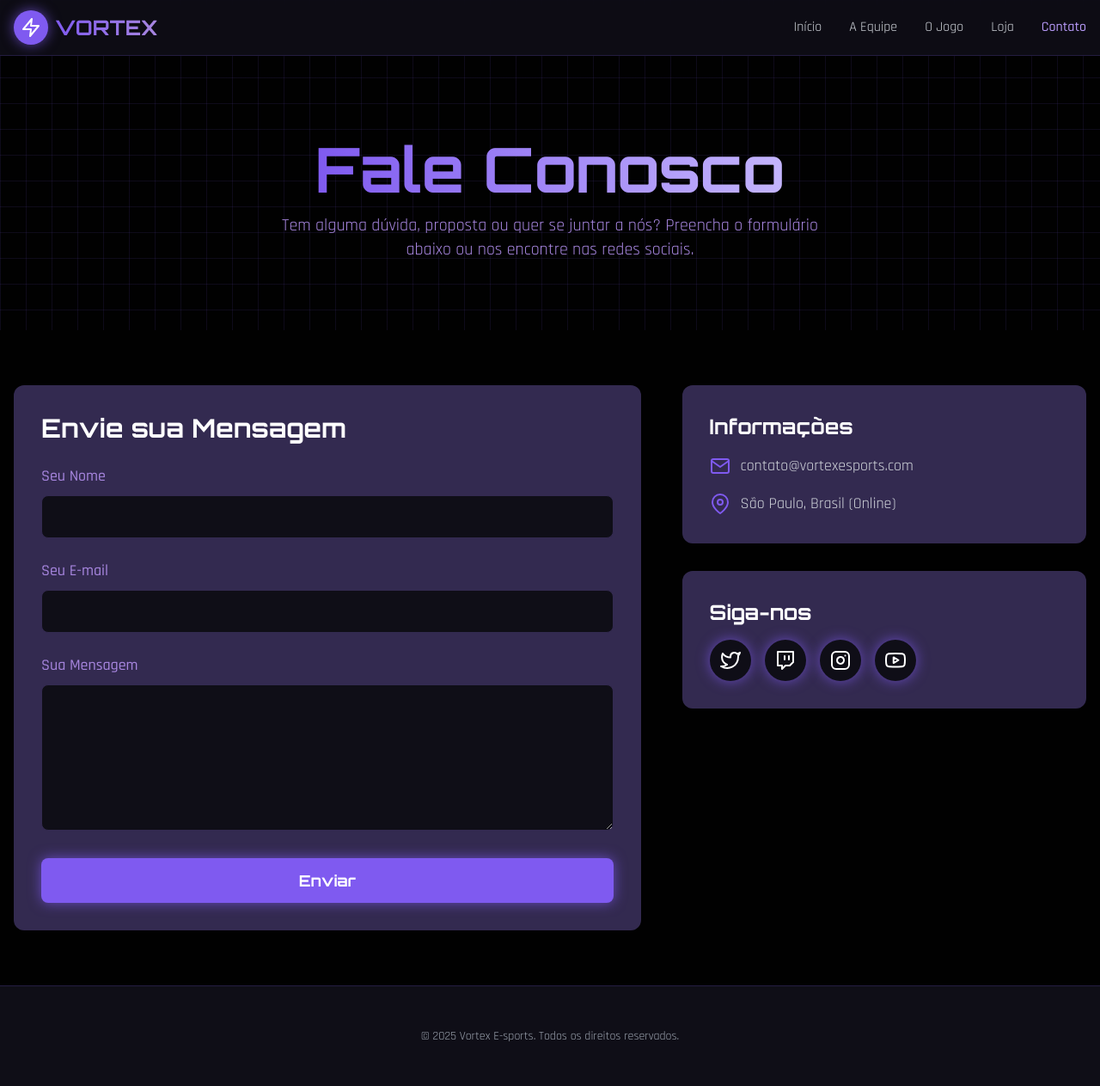
After one commit to YagoEron31/SPHINX, a Flask app: page /contato in a window 1280 px wide. The commit adds this page. Shown: the whole page at 86% size. Run offline with Flask 3, Linux system fonts and the light colour scheme; some libraries are stand-ins or nearby versions.

Commit message:
Add files via upload

```diff
--- a/main.py
+++ b/main.py
@@ -19,32 +19,38 @@ players_tags = {
 def index():
     return render_template("index.html")
 
+@app.route("/contato")
+def contato():
+    return render_template("contato.html")
 
 @app.route("/equipe")
 def equipe():
     return render_template("team.html")
 
 
-app.route("/player/<name>")
-def player(name):
+@app.route("/jogador/<name>")
+def jogador(name):
     tag = players_tags[name]
     return render_template("player.html", tag=tag)
 
 
-@app.route("/players/<type>")
-def players(type):
-    players = {}
-    for tag in players_tags.values():
-        if type == "basic":
-            player = api_manager.getPlayerBasic(tag)
-        elif type == "full":
-            player = api_manager.getPlayer(tag)
+@app.route("/player/<tag>/<type>")
+def player(tag, type):
+    if tag not in players_tags: return {"response": "tag invalida"}, 404
+    if type == "basic":
+        player = api_manager.getPlayerBasic(tag)
+    elif type == "full":
+        player = api_manager.getPlayer(tag)
+    return jsonify(player), 200
 
-        players[player["name"]] = player
+
+@app.route("/team")
+def team():
+    players = api_manager.getTeamBasic(players_tags)
     return jsonify(players), 200
 
 
-#app.run(host="localhost", port=5000, debug=True)
+app.run(host="10.177.1.28", port=5678, debug=True)
 
-if __name__ == "__main__":
-    app.run(host="0.0.0.0", port=80)
+#if __name__ == "__main__":
+#    app.run(host="0.0.0.0", port=80)
--- /dev/null
+++ b/templates/contato.html
@@ -0,0 +1,189 @@
+<!DOCTYPE html>
+<html lang="pt-BR">
+<head>
+    <meta charset="UTF-8">
+    <meta name="viewport" content="width=device-width, initial-scale=1.0">
+    <title>Contato | Vortex E-sports</title>
+    <link rel="icon" type="image/x-icon" href="/static/favicon.ico">
+    <script src="https://cdn.tailwindcss.com"></script>
+    <link href="https://fonts.googleapis.com/css2?family=Orbitron:wght@400;500;700;900&family=Rajdhani:wght@300;400;500;600;700&display=swap" rel="stylesheet">
+    <link href="https://unpkg.com/aos@2.3.1/dist/aos.css" rel="stylesheet">
+
+    <script>
+        // Mesma configuração do Tailwind
+        tailwind.config = {
+            theme: {
+                extend: {
+                    colors: {
+                        vortex: {
+                            primary: '#0f0e17',
+                            secondary: '#332a50',
+                            accent: '#7f5af0',
+                            highlight: '#a786df',
+                            glow: '#b79af8',
+                            dark: '#010101',
+                        }
+                    },
+                    fontFamily: {
+                        'orbitron': ['Orbitron', 'sans-serif'],
+                        'rajdhani': ['Rajdhani', 'sans-serif'],
+                    },
+                }
+            }
+        }
+    </script>
+    <style>
+        /* Estilos reutilizados */
+        .hero-gradient {
+            background: linear-gradient(135deg, rgba(15,14,23,0.95) 0%, rgba(51,42,80,0.95) 100%);
+        }
+        .glow-effect {
+            box-shadow: 0 0 15px rgba(127, 90, 240, 0.7);
+        }
+        .glow-effect:hover {
+            box-shadow: 0 0 25px rgba(127, 90, 240, 0.9);
+        }
+        .grid-pattern {
+            background-image:
+                linear-gradient(rgba(127, 90, 240, 0.1) 1px, transparent 1px),
+                linear-gradient(90deg, rgba(127, 90, 240, 0.1) 1px, transparent 1px);
+            background-size: 30px 30px;
+        }
+        /* Estilos para o formulário */
+        .form-input {
+            background-color: #0f0e17;
+            border: 1px solid #332a50;
+            border-radius: 0.5rem;
+            padding: 0.75rem 1rem;
+            color: #ffffff;
+            transition: border-color 0.3s, box-shadow 0.3s;
+        }
+        .form-input:focus {
+            outline: none;
+            border-color: #7f5af0;
+            box-shadow: 0 0 10px rgba(127, 90, 240, 0.5);
+        }
+    </style>
+</head>
+<body class="bg-vortex-dark text-white font-rajdhani overflow-x-hidden">
+    <nav class="bg-vortex-primary/90 backdrop-blur-md fixed w-full z-50 border-b border-vortex-accent/20">
+        <div class="container mx-auto px-4 py-3 flex justify-between items-center">
+            <div class="flex items-center space-x-2">
+                <div class="w-10 h-10 bg-vortex-accent rounded-full flex items-center justify-center glow-effect">
+                    <i data-feather="zap" class="text-white"></i>
+                </div>
+                <span class="text-2xl font-orbitron font-bold bg-clip-text text-transparent bg-gradient-to-r from-vortex-accent to-vortex-highlight">VORTEX</span>
+            </div>
+            <div class="hidden md:flex space-x-8">
+                <a href="/" class="text-gray-300 hover:text-white transition">Início</a>
+                <a href="/equipe" class="text-gray-300 hover:text-white transition">A Equipe</a>
+                <a href="#" class="text-gray-300 hover:text-white transition">O Jogo</a>
+                <a href="#" class="text-gray-300 hover:text-white transition">Loja</a>
+                <a href="/contato" class="text-vortex-glow font-medium hover:text-white transition">Contato</a>
+            </div>
+            <div class="md:hidden">
+                <button class="text-gray-300 hover:text-white">
+                    <i data-feather="menu"></i>
+                </button>
+            </div>
+        </div>
+    </nav>
+
+    <section class="relative pt-40 pb-20 hero-gradient grid-pattern">
+        <div class="container mx-auto px-4 text-center">
+            <div data-aos="fade-up">
+                <h1 class="text-4xl md:text-7xl font-orbitron font-bold mb-4">
+                    <span class="bg-clip-text text-transparent bg-gradient-to-r from-vortex-accent to-violet-300">Fale Conosco</span>
+                </h1>
+                <p class="text-xl text-vortex-highlight max-w-2xl mx-auto">
+                    Tem alguma dúvida, proposta ou quer se juntar a nós? Preencha o formulário abaixo ou nos encontre nas redes sociais.
+                </p>
+            </div>
+        </div>
+    </section>
+
+    <section class="py-16 bg-vortex-dark">
+        <div class="container mx-auto px-4">
+            <div class="grid grid-cols-1 lg:grid-cols-5 gap-12">
+
+                <div class="lg:col-span-3 bg-vortex-secondary rounded-xl p-8" data-aos="fade-right">
+                    <h3 class="text-3xl font-bold font-orbitron mb-6">Envie sua Mensagem</h3>
+                    <form action="#" method="POST" class="space-y-6">
+                        <div>
+                            <label for="name" class="block text-lg font-medium text-vortex-highlight mb-2">Seu Nome</label>
+                            <input type="text" id="name" name="name" class="w-full form-input" required>
+                        </div>
+                        <div>
+                            <label for="email" class="block text-lg font-medium text-vortex-highlight mb-2">Seu E-mail</label>
+                            <input type="email" id="email" name="email" class="w-full form-input" required>
+                        </div>
+                        <div>
+                            <label for="message" class="block text-lg font-medium text-vortex-highlight mb-2">Sua Mensagem</label>
+                            <textarea id="message" name="message" rows="6" class="w-full form-input" required></textarea>
+                        </div>
+                        <div>
+                            <button type="submit" class="w-full bg-vortex-accent hover:bg-vortex-highlight text-white font-bold py-3 px-6 rounded-lg glow-effect transition duration-300 font-orbitron text-lg">
+                                Enviar
+                            </button>
+                        </div>
+                    </form>
+                </div>
+
+                <div class="lg:col-span-2 space-y-8">
+                    <div class="bg-vortex-secondary rounded-xl p-8" data-aos="fade-left" data-aos-delay="100">
+                        <h3 class="text-2xl font-bold font-orbitron mb-4">Informações</h3>
+                        <div class="space-y-4 text-lg">
+                            <div class="flex items-center space-x-3">
+                                <i data-feather="mail" class="text-vortex-accent"></i>
+                                <span class="text-gray-300">contato@vortexesports.com</span>
+                            </div>
+                            <div class="flex items-center space-x-3">
+                                <i data-feather="map-pin" class="text-vortex-accent"></i>
+                                <span class="text-gray-300">São Paulo, Brasil (Online)</span>
+                            </div>
+                        </div>
+                    </div>
+
+                    <div class="bg-vortex-secondary rounded-xl p-8" data-aos="fade-left" data-aos-delay="200">
+                        <h3 class="text-2xl font-bold font-orbitron mb-4">Siga-nos</h3>
+                        <div class="flex space-x-4">
+                             <a href="#" class="w-12 h-12 bg-vortex-primary rounded-full flex items-center justify-center hover:bg-vortex-accent transition glow-effect">
+                                <i data-feather="twitter" class="w-6 h-6"></i>
+                            </a>
+                            <a href="#" class="w-12 h-12 bg-vortex-primary rounded-full flex items-center justify-center hover:bg-vortex-accent transition glow-effect">
+                                <i data-feather="twitch" class="w-6 h-6"></i>
+                            </a>
+                            <a href="#" class="w-12 h-12 bg-vortex-primary rounded-full flex items-center justify-center hover:bg-vortex-accent transition glow-effect">
+                                <i data-feather="instagram" class="w-6 h-6"></i>
+                            </a>
+                             <a href="#" class="w-12 h-12 bg-vortex-primary rounded-full flex items-center justify-center hover:bg-vortex-accent transition glow-effect">
+                                <i data-feather="youtube" class="w-6 h-6"></i>
+                            </a>
+                        </div>
+                    </div>
+                </div>
+
+            </div>
+        </div>
+    </section>
+
+    <footer class="bg-vortex-primary border-t border-vortex-accent/20">
+        <div class="container mx-auto px-4 py-12">
+            <p class="text-center text-gray-400 text-sm">
+                © 2025 Vortex E-sports. Todos os direitos reservados.
+            </p>
+        </div>
+    </footer>
+
+    <script src="https://unpkg.com/aos@2.3.1/dist/aos.js"></script>
+    <script src="https://cdn.jsdelivr.net/npm/feather-icons/dist/feather.min.js"></script>
+    <script>
+        AOS.init({
+            duration: 800,
+            easing: 'ease-in-out',
+            once: true
+        });
+        feather.replace();
+    </script>
+</body>
+</html>
--- a/templates/index.html
+++ b/templates/index.html
@@ -521,9 +521,9 @@
         channel: "gaules",
         autoplay: true,
         muted: true,
-
+        layout: "video",
         // AJUSTE 2: Permite que funcione no Render E localmente
-        parent: ["vortex-ypd0.onrender.com", "localhost", "127.0.0.1"]
+        parent: ["vortex-ypd0.onrender.com"]
     });
 
     // Este listener é uma boa prática, mas com autoplay e muted ativados,
--- a/templates/team.html
+++ b/templates/team.html
@@ -712,7 +712,7 @@
         }
 
         function updatePlayers(){
-            fetch("/players/basic").then(response => {
+            fetch("/team").then(response => {
                 if (response.status == 200) {
                     return response.json();
                 }
```
Also changed, not shown: crAPImanager.py (+7 -0 lines), templates/player.html (added, +294 -0 lines).
